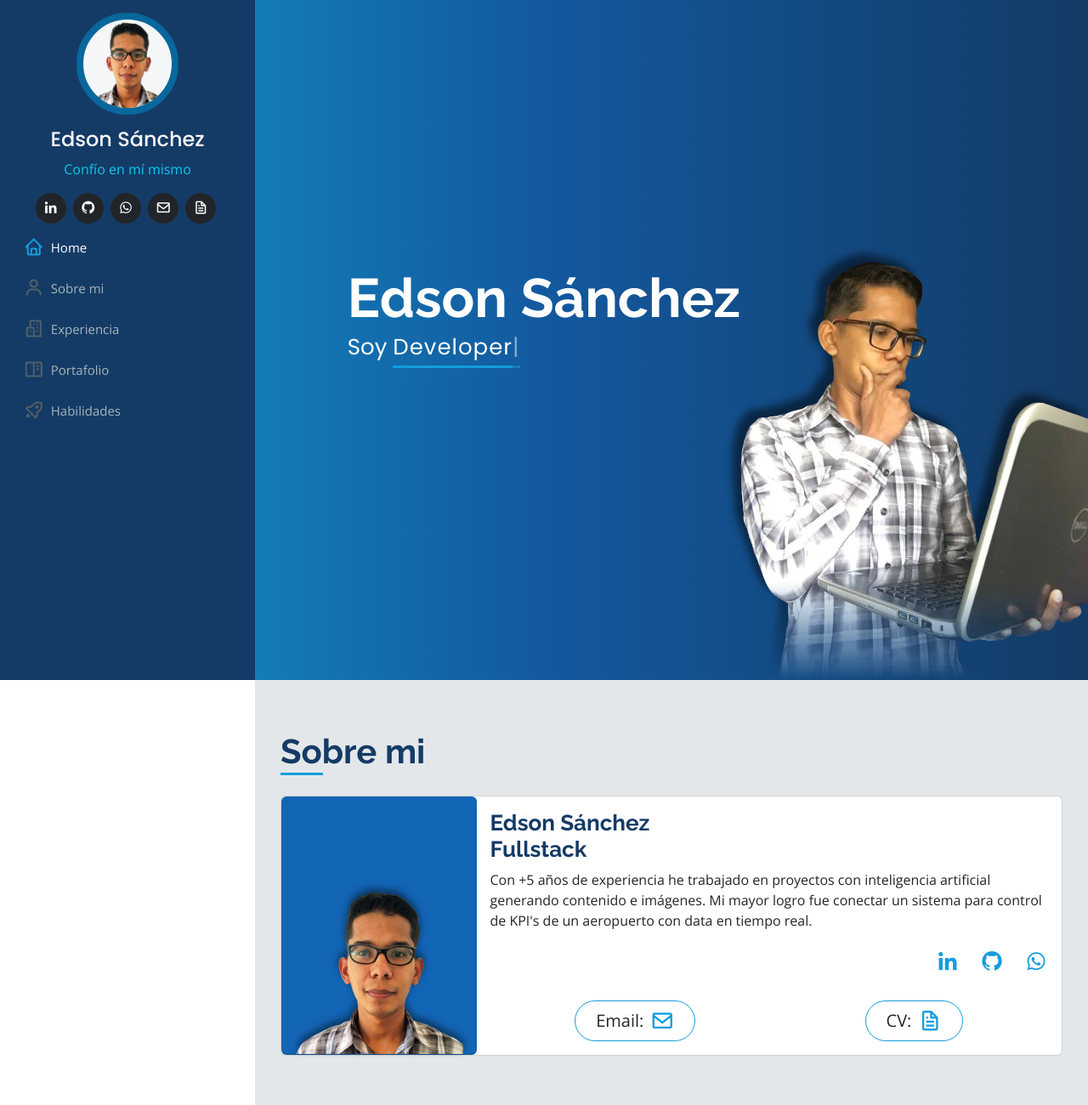
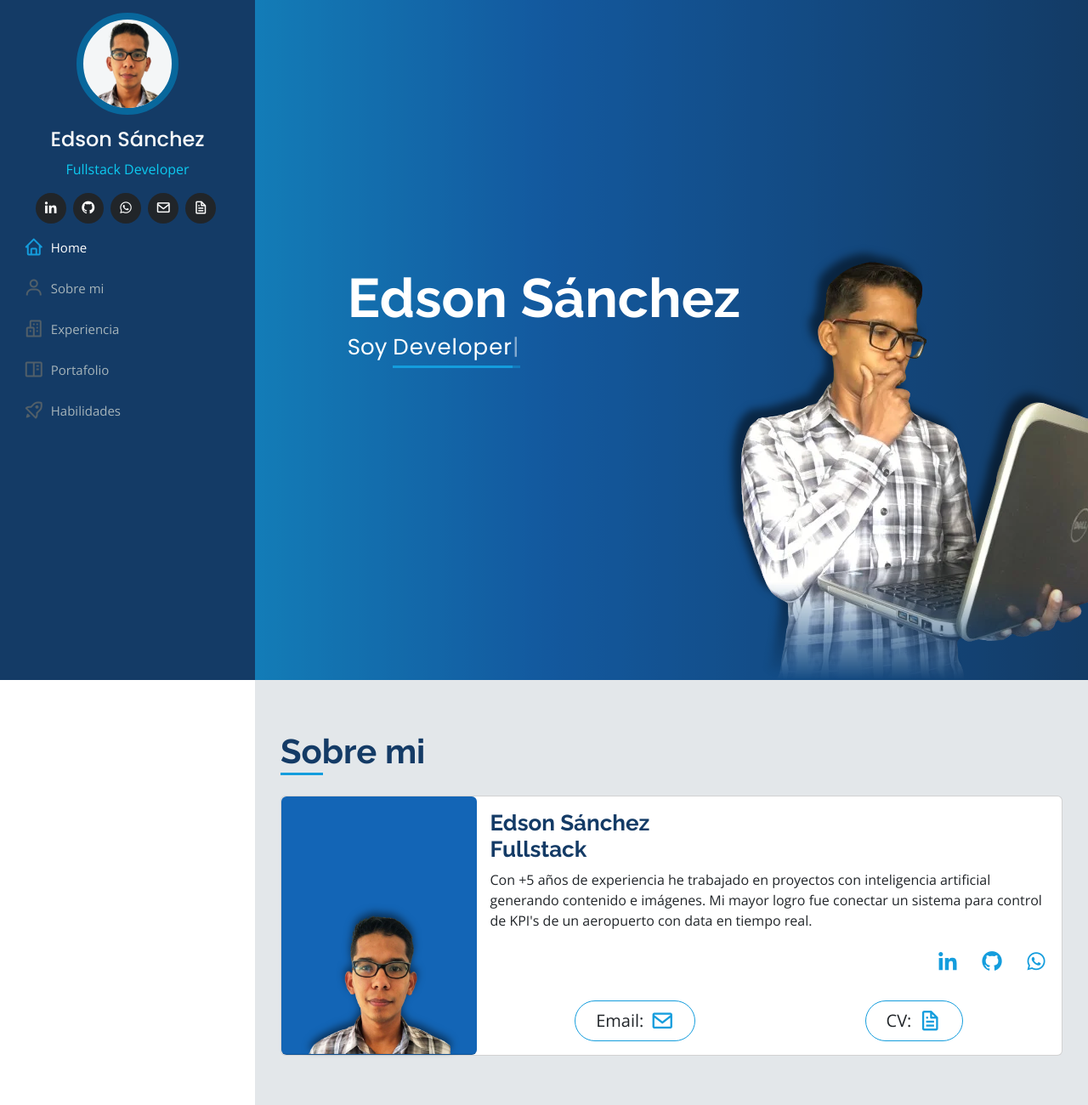
Before and after one commit to EdsonJSF/EdsonJSF.github.io, a plain HTML site: page index.html in a window 1280 px wide. Shown: the top 1300 px of the page at 85% size. Drawn offline with nearby package versions, Linux system fonts and the light colour scheme.

Commit message:
ui: update layout
- update text
- adjust image dimensions

```diff
--- a/index.html
+++ b/index.html
@@ -55,17 +55,19 @@
     <aside id="aside">
       <div class="d-flex flex-column">
         <!-- ======= Profile ======= -->
-        <div class="profile">
+        <div class="profile d-flex flex-column justify-content-center align-items-center">
           <a href="index.html">
             <img
               src="assets/img/profile-img.webp"
               alt=""
               class="img-fluid rounded-circle"
+              width="120"
+              height="120"
             />
             <h1 class="text-light text-center">Edson Sánchez</h1>
           </a>
 
-          <p class="text-info text-center">Confío en mí mismo</p>
+          <p class="text-info text-center m-0">Fullstack Developer</p>
 
           <!-- ======= Social Media ======= -->
           <div class="social-links mt-3 text-center">
@@ -172,6 +174,8 @@
         src="./assets/img/hero-bg.webp"
         alt=""
         class="position-absolute end-0 bottom-0 ps-3"
+        width="518"
+        height="404"
       />
     </section>
     <!-- End Hero -->
@@ -197,7 +201,8 @@
                       src="./assets/img/profile-img.webp"
                       class="img-fluid rounded"
                       alt="profile"
-                      width="250"
+                      width="200"
+                      height="200"
                       data-aos="fade-right"
                     />
                   </div>
```
